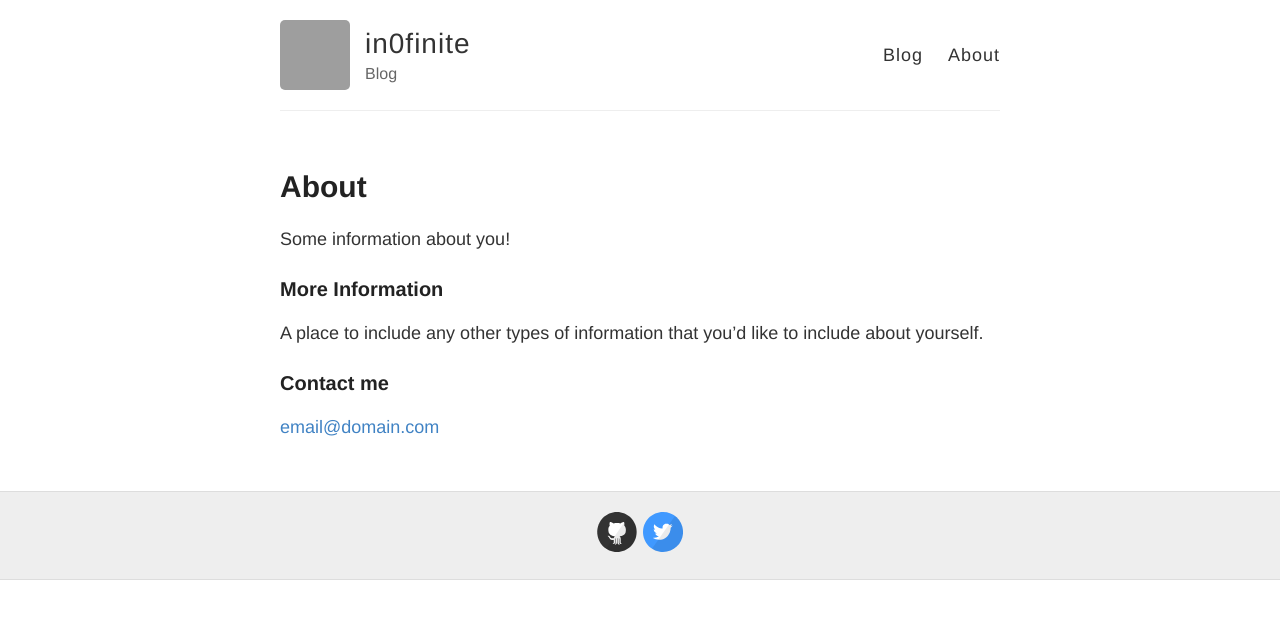
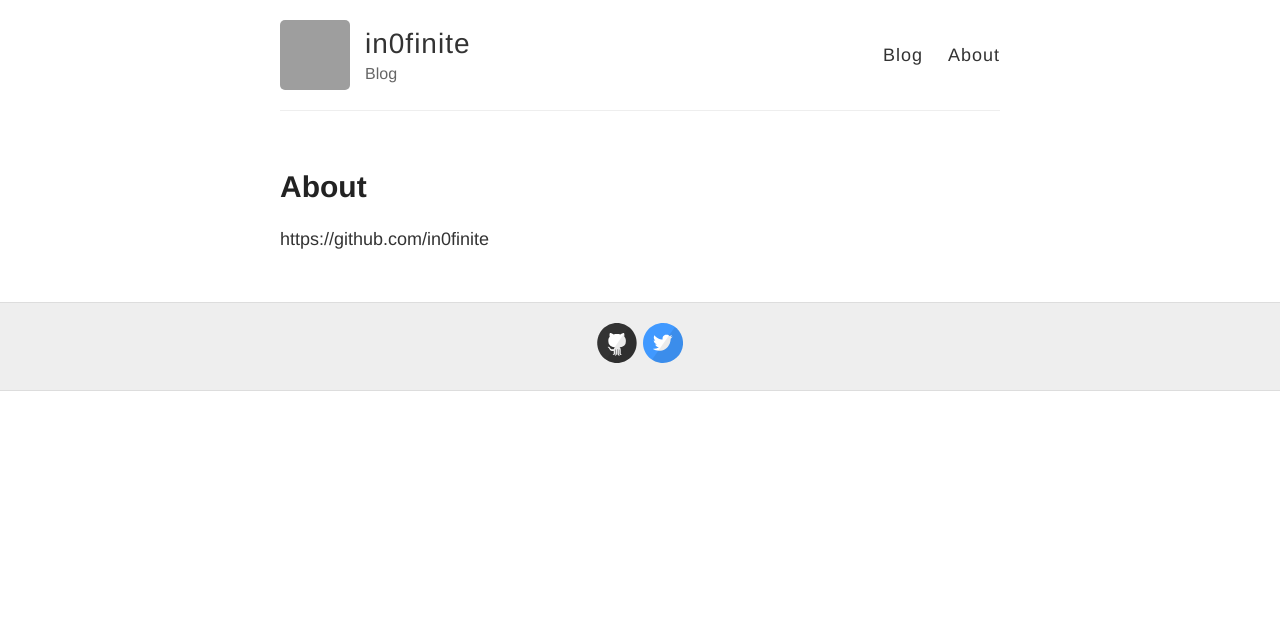
Before and after one commit to in0finite/in0finite.github.io, a Jekyll site: the page built from about.md, in a window 1280 px wide. Shown: the top 619 px of the page. Built offline with Jekyll 4.4.1, drawn with Linux system fonts in a browser that asks for light colours; grey boxes are pictures that could not be loaded.

Commit message:
change About page

```diff
--- a/about.md
+++ b/about.md
@@ -4,12 +4,4 @@ title: About
 permalink: /about/
 ---
 
-Some information about you!
-
-### More Information
-
-A place to include any other types of information that you'd like to include about yourself.
-
-### Contact me
-
-[email@domain.com](mailto:email@domain.com)
+https://github.com/in0finite
```
